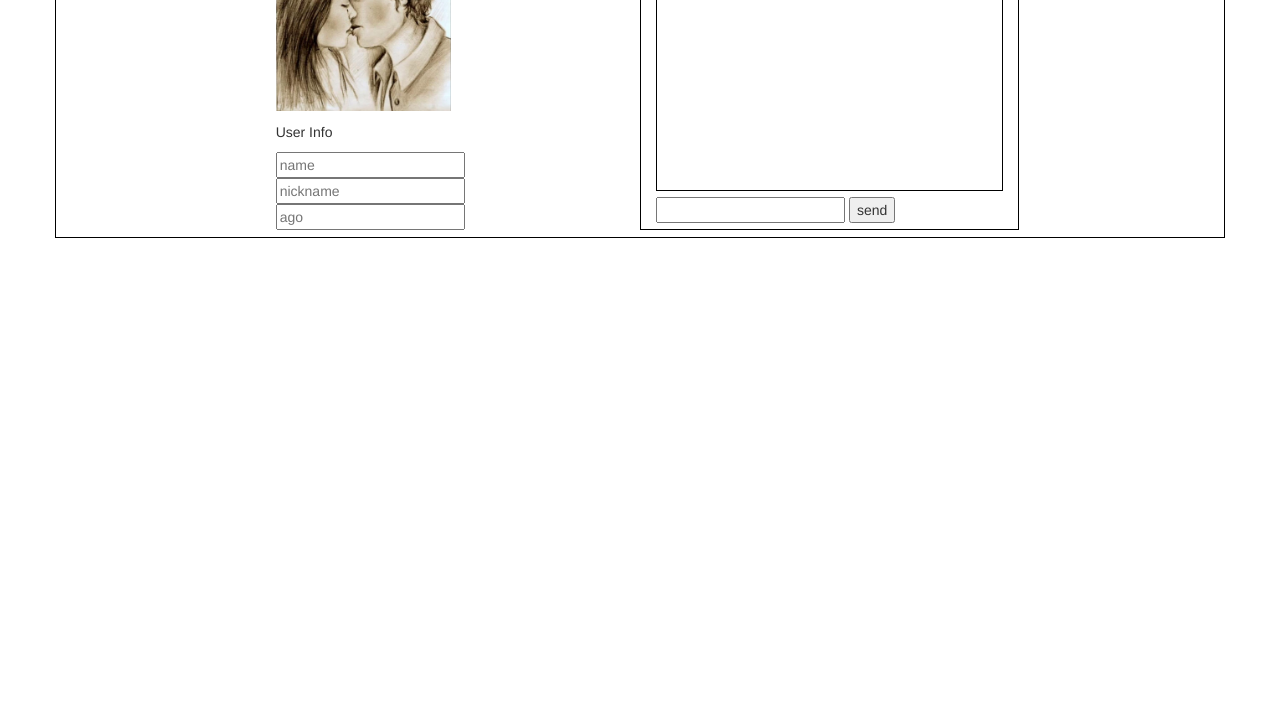
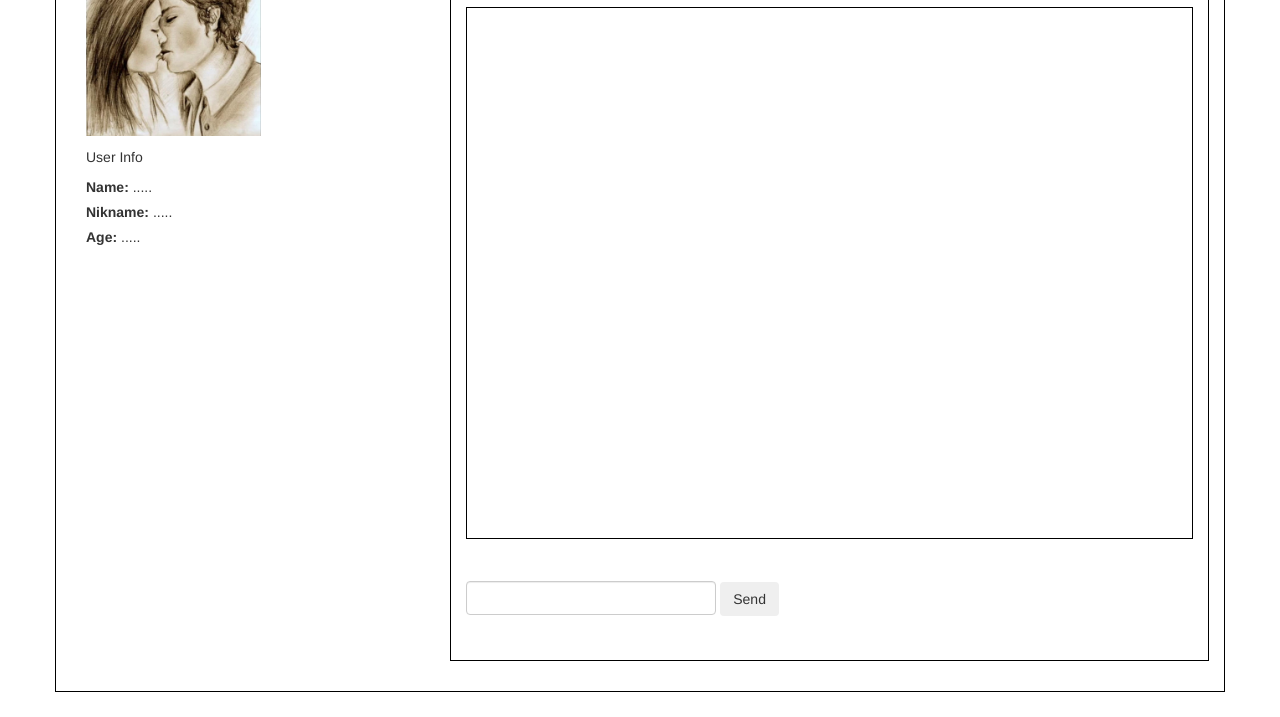
Before and after one commit to narekmkrtchyan/task_001, a plain HTML site: page app/user.html in a window 1280 px wide. Shown: the part 83-800 px from the top of the page. Drawn offline with nearby package versions, Linux system fonts and the light colour scheme.

Commit message:
I changed the design

```diff
--- a/app/css/style.css
+++ b/app/css/style.css
@@ -1,13 +1,31 @@
+body {
+	padding-bottom: 25px;
+	padding-top: 25px;
+}
+
+
+
+#send_section {
+	position: relative;
+    bottom: -36px;
+}
+
+#send_section .form-control {
+	width: 250px;
+	display: inline-block;
+}
+
 .container_chat{
 	border:1px solid black;
-
+	height: 100%;
 }
-.chat{
+.chat {
 	border:1px solid black;
 	margin-top:7px;
 	margin-bottom: 7px;
-	}
-h2{
+	height: 95%;
+}
+h3{
 	text-align: center;
 }
 .img_chat{
@@ -16,8 +34,10 @@ h2{
     margin-top: 7px;
 }
 .chat_area{
+	overflow-x: auto;
+	padding: 22px;
 	border:1px solid black;
-	height:202px;
+	height:75%;
 	margin-bottom: 6px;
 }
 #messige{
--- a/app/js/script.js
+++ b/app/js/script.js
@@ -1,4 +1,3 @@
-
 function myFunction(){
 	var x = document.getElementById("messige").value;
 	if(x!="null"){
@@ -7,3 +6,9 @@ function myFunction(){
 	 document.getElementById("messige").value=" ";
 	}
 }
+
+$(document).ready(function($) {
+	var window_height = $(window).height();
+	// debugger;
+	$('body').height(window_height - 50);
+});
--- a/app/user.html
+++ b/app/user.html
@@ -10,28 +10,49 @@
 	</head>
 	<body>
 		<div class="container container_chat" >
-			<div class="col-md-offset-2 col-md-4 ">
+			<div class=" col-md-4 pull-left">
 				<img src="img/nkar.jpg" class="img-responsive img_chat">
 				<div>
 					<p class="user_info">User Info</p>
-					<input type="text" name="" placeholder="name">
-					<input type="text" name="" placeholder="nickname">
-					<input type="number" name="" min="1" placeholder="ago">
+					<div>
+						<label for="user_name">
+							Name:
+						</label>
+						<span id="user_name">
+							.....
+						</span>
+					</div>
+					<div>
+						<label for="user_nikname">
+							Nikname:
+						</label>
+						<span id="user_nikname">
+							.....
+						</span>
+					</div>
+					<div>
+						<label for="user_age">
+							Age:
+						</label>
+						<span id="user_age">
+							.....
+						</span>
+					</div>
 				</div>
 			</div>
-			<div class="col-md-4 chat ">
-				<h2>Chat</h3>
+			<div class="col-md-8 chat pull-right">
+				<h3>Chat</h3>
 				<div class="chat_area" id="area">
 
 				</div>
-				<div>
-					<input type="text" name="" id="messige">
-					<button onclick="myFunction()">send</button>
+				<div id="send_section">
+					<input type="text" name="" id="messige" class="form-control">
+					<button class="btn" onclick="myFunction()">Send</button>
 				</div>
 			</div>
 		</div>
 		<script src="https://ajax.googleapis.com/ajax/libs/jquery/1.11.3/jquery.min.js"></script>
 	    <script src="vendor/bootstrap/js/bootstrap.min.js"></script>
-	    <script src="script.js"></script>
+	    <script src="js/script.js"></script>
 	</body>
 </html>
```
